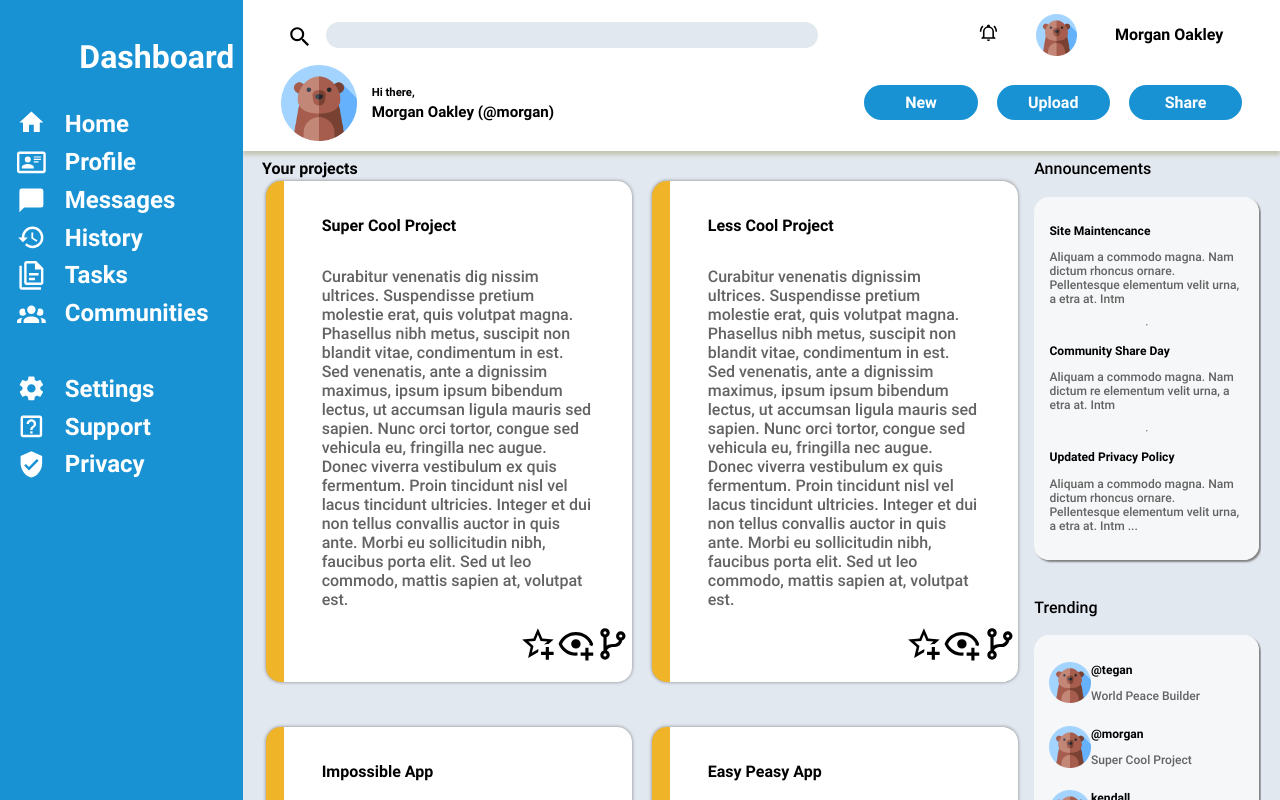
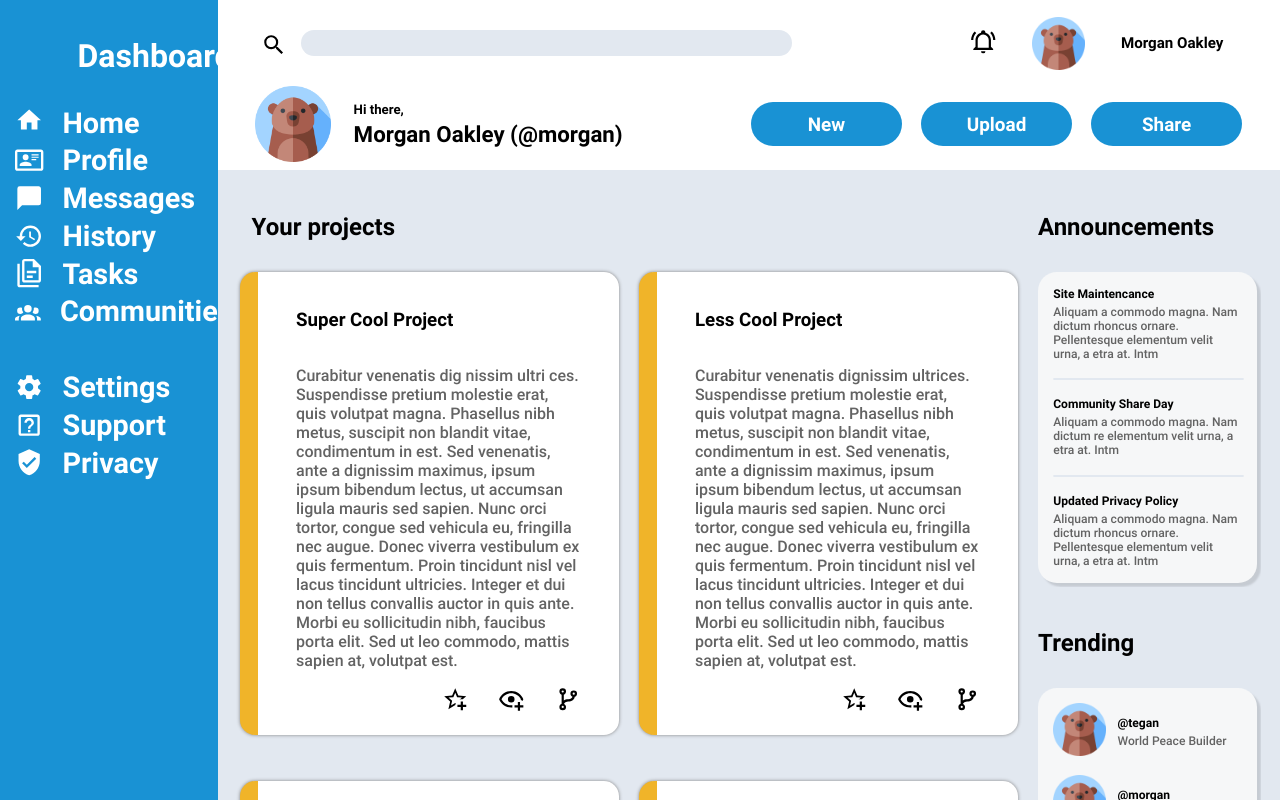
Before and after one commit to AA-Stargazer/admin-dashboard-top, a plain HTML site: page index.html in a window 1280 px wide. Drawn offline with Linux system fonts and the light colour scheme; a script that the page names is missing.

Commit message:
more refinements

```diff
--- a/index.html
+++ b/index.html
@@ -134,16 +134,16 @@
 
 						<div class="projects-parent">
 							<div class="projects-row-1">
-								Your projects
+								<h2>Your projects</h2>
 							</div>
 							<div class="projects-row-2">
 								<div class="projects">
 
 									<div class="project-box">
 										<div class="project-box-child">
-										<p>Super Cool Project</p>
+											<h3>Super Cool Project</h3>
 											<p>
- Curabitur venenatis dig	nissim ultrices. Suspendisse pretium molestie erat, quis volutpat magna. Phasellus nibh metus, suscipit non blandit vitae, condimentum in est. Sed venenatis, ante a dignissim maximus, ipsum ipsum bibendum lectus, ut accumsan ligula mauris sed sapien. Nunc orci tortor, congue sed vehicula eu, fringilla nec augue. Donec viverra vestibulum ex quis fermentum. Proin tincidunt nisl vel lacus tincidunt ultricies. Integer et dui non tellus convallis auctor in quis ante. Morbi eu sollicitudin nibh, faucibus porta elit. Sed ut leo commodo, mattis sapien at, volutpat est.
+ Curabitur venenatis dig	nissim ultri	ces. Suspendisse pretium molestie erat, quis volutpat magna. Phasellus nibh metus, suscipit non blandit vitae, condimentum in est. Sed venenatis, ante a dignissim maximus, ipsum ipsum bibendum lectus, ut accumsan ligula mauris sed sapien. Nunc orci tortor, congue sed vehicula eu, fringilla nec augue. Donec viverra vestibulum ex quis fermentum. Proin tincidunt nisl vel lacus tincidunt ultricies. Integer et dui non tellus convallis auctor in quis ante. Morbi eu sollicitudin nibh, faucibus porta elit. Sed ut leo commodo, mattis sapien at, volutpat est.
 											</p>
 											<div class="project-options">
 												<div>
@@ -161,7 +161,7 @@
 
 									<div class="project-box">
 										<div class="project-box-child">
-										<p>Less Cool Project</p>
+											<h3>Less Cool Project</h3>
 											<p>
 											 Curabitur venenatis dignissim ultrices. Suspendisse pretium molestie erat, quis volutpat magna. Phasellus nibh metus, suscipit non blandit vitae, condimentum in est. Sed venenatis, ante a dignissim maximus, ipsum ipsum bibendum lectus, ut accumsan ligula mauris sed sapien. Nunc orci tortor, congue sed vehicula eu, fringilla nec augue. Donec viverra vestibulum ex quis fermentum. Proin tincidunt nisl vel lacus tincidunt ultricies. Integer et dui non tellus convallis auctor in quis ante. Morbi eu sollicitudin nibh, faucibus porta elit. Sed ut leo commodo, mattis sapien at, volutpat est.
 											</p>
@@ -181,7 +181,7 @@
 
 									<div class="project-box">
 										<div class="project-box-child">
-										<p>Impossible App</p>
+											<h3>Impossible App</h3>
 											<p>
 											 Curabitur venenatis dignissim ultrices. Suspendisse pretium molestie erat, quis volutpat magna. Phasellus nibh metus, suscipit non blandit vitae, condimentum in est. Sed venenatis, ante a dignissim maximus, ipsum ipsum bibendum lectus, ut accumsan ligula mauris sed sapien. Nunc orci tortor, congue sed vehicula eu, fringilla nec augue. Donec viverra vestibulum ex quis fermentum. Proin tincidunt nisl vel lacus tincidunt ultricies. Integer et dui non tellus convallis auctor in quis ante. Morbi eu sollicitudin nibh, faucibus porta elit. Sed ut leo commodo, mattis sapien at, volutpat est.
 											</p>
@@ -201,7 +201,7 @@
 
 									<div class="project-box">
 										<div class="project-box-child">
-										<p>Easy Peasy App</p>
+											<h3>Easy Peasy App</h3>
 											<p>
 											Curabitur venenatis dignissim ultrices. Suspendisse pretium molestie erat, quis volutpat magna. Phasellus nibh metus, suscipit non blandit vitae, condimentum in est. Sed venenatis, ante a dignissim maximus, ipsum ipsum bibendum lectus, ut accumsan ligula mauris sed sapien. Nunc orci tortor, congue sed vehicula eu, fringilla nec augue. Donec viverra vestibulum ex quis fermentum. Proin tincidunt nisl vel lacus tincidunt ultricies. Integer et dui non tellus convallis auctor in quis ante. Morbi eu sollicitudin nibh, faucibus porta elit. Sed ut leo commodo, mattis sapien at, volutpat est.
 											</p>
@@ -221,7 +221,7 @@
 
 									<div class="project-box">
 										<div class="project-box-child">
-										<p>Ad Blocker</p>
+											<h3>Ad Blocker</h3>
 											<p>
 											 Curabitur venenatis dignissim ultrices. Suspendisse pretium molestie erat, quis volutpat magna. Phasellus nibh metus, suscipit non blandit vitae, condimentum in est. Sed venenatis, ante a dignissim maximus, ipsum ipsum bibendum lectus, ut accumsan ligula mauris sed sapien. Nunc orci tortor, congue sed vehicula eu, fringilla nec augue. Donec viverra vestibulum ex quis fermentum. Proin tincidunt nisl vel lacus tincidunt ultricies. Integer et dui non tellus convallis auctor in quis ante. Morbi eu sollicitudin nibh, faucibus porta elit. Sed ut leo commodo, mattis sapien at, volutpat est.
 											</p>
@@ -241,7 +241,7 @@
 
 									<div class="project-box">
 										<div class="project-box-child">
-										<p>Money Maker</p>
+											<h3>Money Maker</h3>
 											<p>
 											 Curabitur venenatis dignissim ultrices. Suspendisse pretium molestie erat, quis volutpat magna. Phasellus nibh metus, suscipit non blandit vitae, condimentum in est. Sed venenatis, ante a dignissim maximus, ipsum ipsum bibendum lectus, ut accumsan ligula mauris sed sapien. Nunc orci tortor, congue sed vehicula eu, fringilla nec augue. Donec viverra vestibulum ex quis fermentum. Proin tincidunt nisl vel lacus tincidunt ultricies. Integer et dui non tellus convallis auctor in quis ante. Morbi eu sollicitudin nibh, faucibus porta elit. Sed ut leo commodo, mattis sapien at, volutpat est.
 											</p>
@@ -263,11 +263,11 @@
 							</div> <!-- projects -->
 						</div> <!-- projects-parent -->
 
-						<div class="right-parent">
+						<div class="right-non-main-parent">
 							<div class="right">
 								<div class="announcements">
 									<div class="announcements-row-1">
-										Announcements
+										<h2>Announcements</h2>
 									</div>
 									<div class="announcements-row-2">
 										<div class="right-sub-parent grid-center-all">
@@ -292,7 +292,7 @@
 											<div class="right-sub">
 												<div>
 													<p>Updated Privacy Policy</p>
-													<p>Aliquam a commodo magna. Nam dictum rhoncus ornare. Pellentesque elementum velit urna, a etra at. Intm ...</p>
+													<p>Aliquam a commodo magna. Nam dictum rhoncus ornare. Pellentesque elementum velit urna, a etra at. Intm</p>
 												</div>
 											</div>
 										</div>
@@ -300,10 +300,10 @@
 								</div>
 								<div class="trending">
 									<div class="trending-row-1">
-										Trending
+										<h2>Trending</h2>
 									</div>
 									<div class="trending-row-2">
-										<div class="right-sub-parent">
+										<div class="right-sub-parent grid-center-all">
 											<div class="right-sub">
 												<div class="grid-center-all">
 													<img src="./images/bear.png">
--- a/style.css
+++ b/style.css
@@ -1,10 +1,10 @@
 :root {
-	--sidebar-width: min(19%, 11cm);
+	--sidebar-width: min(17%, 8cm);
 	--sidebar-padding: 7%;
 	--sidebar-color: #1992d4;
 	--inside-box-text-color: #636363;
 	--image-size-1: 2cm;
-	--image-size-2: 1.1cm;
+	--image-size-2: 1.4cm;
 	--shadow-color: grey;
 }
 
@@ -53,6 +53,7 @@ html, body {
 	overflow: hidden;
 }
 
+
 .sidebar-parent {
 	background-color: var(--sidebar-color);
 	overflow-y: scroll;
@@ -96,17 +97,18 @@ html, body {
 }
 .option {
 	display: grid;
-	grid-template-columns: minmax(0.4cm, 1fr) 5fr;
+	grid-template-columns: minmax(0.4cm, 1fr) 6fr;
 	align-items:  center;
 	gap: 0.5cm;
+	font-size: 120%;
 }
-.option div {
+
+.option:hover {
+	font-size: 130%;
+	cursor: pointer;
 }
 
 .right-parent {
-	display: grid;
-	grid-template-rows: minmax(4cm, 5cm) auto;
-	grid-template-columns: 100%;
 	overflow-y: scroll;
 }
 
@@ -123,6 +125,8 @@ html, body {
 	align-content: space-between;
 	height: 100%;
 	font-weight: 900;
+	padding: 0.2cm 0;
+	gap: 0.3cm;
 }
 
 .header-row-1 {
@@ -183,8 +187,8 @@ html, body {
 	justify-self: end;
 }
 .alert svg {
-	width: 0.5cm;
-	height: 0.5cm;
+	width: 0.7cm;
+	height: 0.7cm;
 }
 .user-image {
 }
@@ -192,8 +196,8 @@ html, body {
 	width: var(--image-size-2);
 }
 .user-name {
+	font-size: 0.4cm;
 }
-
 
 .header-row-2 {
 	display: grid;
@@ -216,6 +220,7 @@ html, body {
 	align-items: center;
 	align-content: center;
 	gap: 0.1cm;
+	column-gap: 0.3cm;
 }
 .user-image-2 {
 	grid-area: user-image;
@@ -226,37 +231,57 @@ html, body {
 }
 .user-quote-2 {
 	grid-area: user-quote;
-	font-size: 0.3cm;
+	font-size: 0.35cm;
 	align-self: end;
 }
 .user-name-2 {
 	grid-area: user-name;
-	font-size: 0.40cm;
+	font-size: 0.59cm;
 	align-self: start;
 }
 
 .header-options {
 	display: grid;
-	grid-template-columns: repeat(3, minmax(2cm, 3cm));
+	grid-template-columns: repeat(3, minmax(2.5cm, 4cm));
 	justify-content: end;
 	grid-gap: 0.5cm;
 	color: white;
 }
 .header-options > div {
 	background-color: var(--sidebar-color);
+	/*font-size: 3.5vh;*/
+	font-size: 0.5cm;
 	border-radius: 9999px;
 	display: grid;
 	justify-content: center;
 	align-items: center;
 	padding: 7% 0;
 }
+/* else, change font-size by width, not height...*/
+/* @media (max-aspect-ratio: 1.5 / 1) {
+	.header-options > div {
+		background-color: var(--sidebar-color);
+		font-size: 2vw;
+		border-radius: 9999px;
+		display: grid;
+		justify-content: center;
+		align-items: center;
+		padding: 7% 0;
+	}
+}
+*/
+.header-options > div:hover {
+	font-size: 0.6cm;
+	padding: 5% 0;
+	cursor: pointer;
+}
 
 
 
 .main-content-parent {
 	background-color: #e2e8f0;
-	padding: 0.2cm 0.5cm;
-
+	padding: 0.6cm 0.5cm;
+	padding-bottom: 1cm;
 }
 
 .main-content {
@@ -276,11 +301,14 @@ html, body {
 
 
 .projects-parent {
-
+	display: grid;
+	grid-template-rows: auto auto;
+	gap: 0.2cm;
 }
 .projects-row-1 {
 	color: black;
 	font-weight: 900;
+	margin-left: 0.4cm;
 }
 
 .projects {
@@ -307,25 +335,34 @@ html, body {
 	margin: 0.5cm 1cm;
 }
 
-.project-box-child > p:nth-child(1) {
+.project-box-child > h3 {
 	color: black;
 	font-weight: 900;
 }
 
 .project-options {
-	width: 2cm;
+	width: auto;
 	display: grid;
 	grid-template-columns: auto auto auto;
-	grid-template-rows: 1cm;
+	gap: 0.8cm;
 	justify-self: end;
 }
 
 .project-options > div {
-	width: 1cm;
+	width: 0.7cm;
+}
+.project-options > div:hover {
+	cursor: pointer
+}
+.project-options > div:active {
+	fill: #1992d4;
 }
 
-
-
+.right-non-main-parent {
+	display: grid;
+	grid-template-rows: minmax(4cm, 5cm) auto;
+	grid-template-columns: 100%;
+}
 .right {
 	color: black;
 	display: grid;
@@ -333,7 +370,13 @@ html, body {
 	"announcements"
 	"trending"
 	;
-	gap: 1cm;
+	gap: 0.6cm;
+}
+.announcements, .trending {
+	display: grid;
+	grid-template-rows: auto auto;
+	gap: 0.2cm;
+	max-height: 11cm;
 }
 .announcements {
 	grid-area: announcements;
@@ -343,49 +386,69 @@ html, body {
 }
 
 .announcements-row-1 , .trending-row-1 {
-	height: 1cm;
+	margin-left: 0.1cm;
 }
 .announcements-row-2 , .trending-row-2 {
-	height: calc(100% - 1cm);
-	overflow-x: auto;
-	box-shadow: 0.05cm 0.05cm 0.05cm var(--shadow-color);
-	margin-right: 0.05cm;
-	border-radius: 0.4cm;
+	 overflow-y: scroll;
 }
 
 .right-sub-parent {
 	background-color: #f6f7f8;
 	font-size: 0.32cm;
-
 	padding: 0.4cm;
-	border-radius: 0.3cm;
-}
-
-.trending .right-sub {
-	overflow-x: hidden;
 
 	display: grid;
-	grid-template-columns: 1fr 4fr;
+	position: relative;
+	gap: 0.3cm;
+
+	border-radius: 0.5cm;
+	margin: 0.1cm;
+	box-shadow: 0.1cm 0.1cm 0.05cm rgb(131, 136, 143, 0.3);
+
 }
-
+.trending .right-sub-parent {
+	gap: 0.4cm;
+}
+.right-sub-parent hr {
+	width: 100%;
+	border: 0.05cm solid #e2e8f0;
+	border-radius: 999px;
+}
+/*
+.announcements .right-sub-parent .right-sub:after {
+	/* **** ok ok, hr works xD
+	border-top: 0.1cm solid black;
+   	content: '';
+  	top: 0;
+  	left: 0;
+  	width: calc(100vw - 60px);
+ 	position: absolute; /* absolute to first parent that has position: relative
+}
+*/
 .announcement .right-sub {
 	display: grid;
 }
-
-.announcement .right-sub {
-
+.trending .right-sub {
+	display: grid;
+	grid-template-columns: 1fr 4fr;
+	gap: 0.3cm
 }
-
-.right-sub {
+.right-sub > div {
 	display: grid;
-
+	grid-template-rows: auto auto;
+	gap: 0.1cm;
 }
 .right-sub > div > img, .right-sub > div > img {
 	width: var(--image-size-2);
 }
+.right-sub p {
+	margin: 0;
+}
 .right-sub > div > p:nth-child(1), .right-sub > div > p:nth-child(1) {
 	font-weight: bold;
+	align-self: end;
 }
 .right-sub > div > p:nth-child(2), .right-sub > div > p:nth-child(2) {
 	color: var(--inside-box-text-color);
+	align-self: start;
 }
```
Lines whose indentation alone changed are shown as unchanged.
